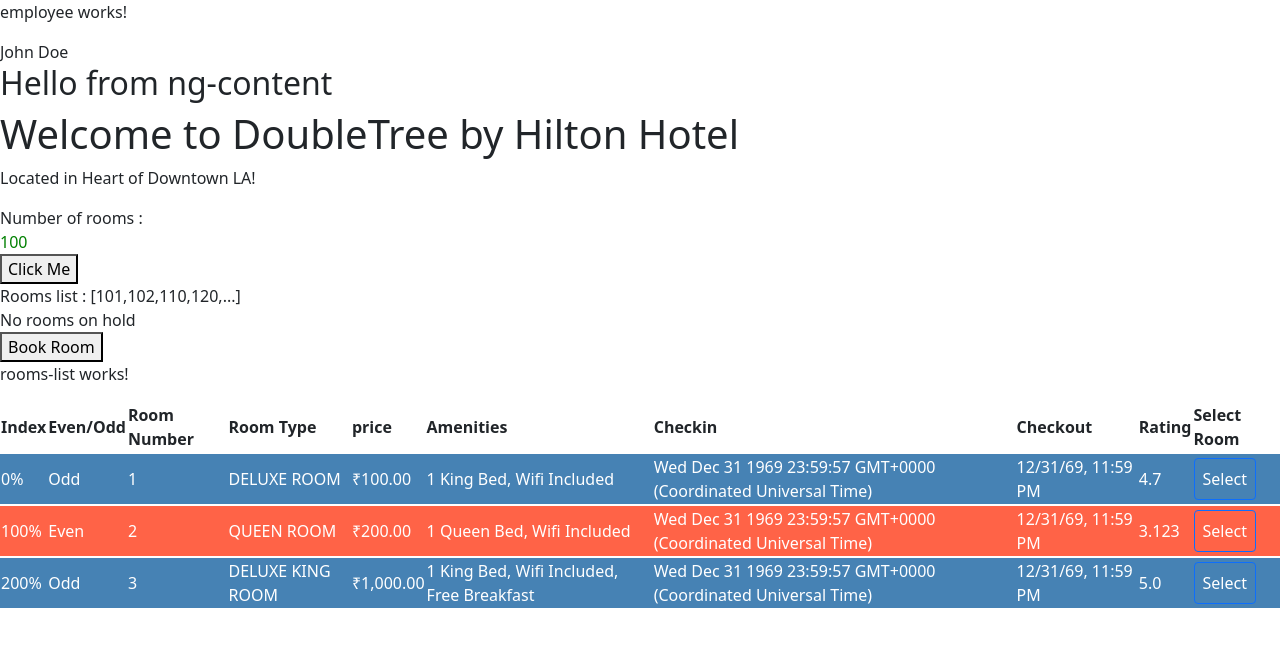
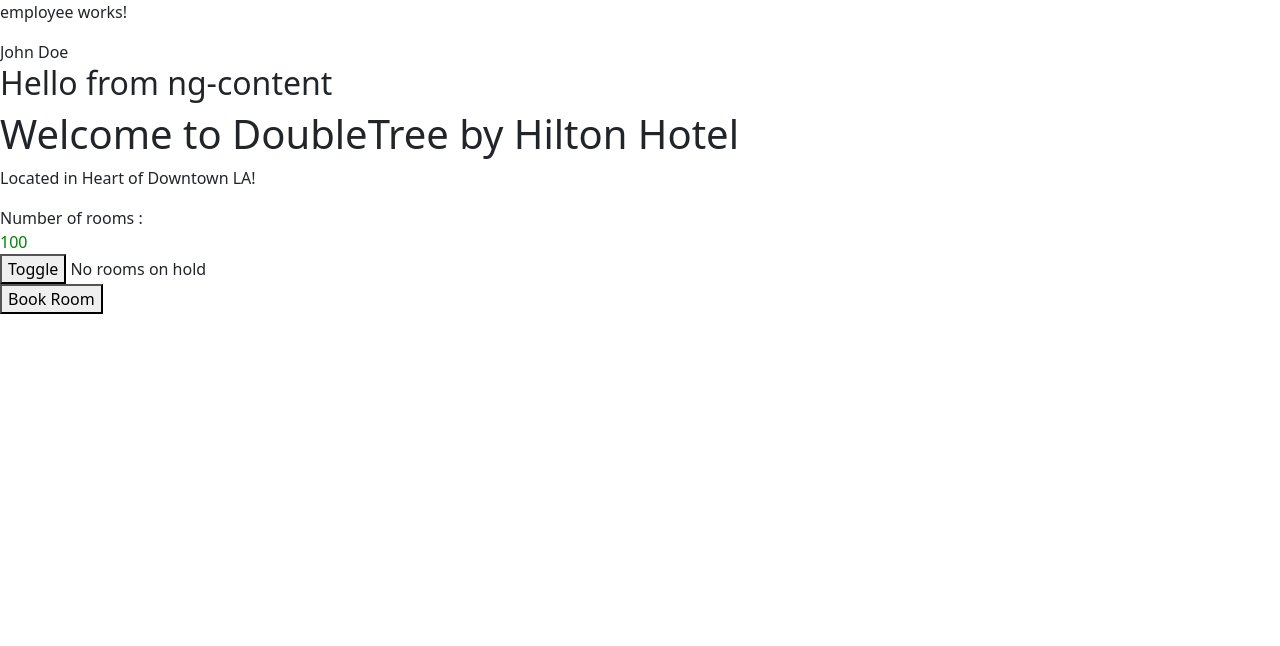
Before and after one commit to Harshali15/InventoryMangementApp, an Angular app: page / in a window 1280 px wide. Shown: the top 646 px of the page. Built offline with nearby package versions, Linux system fonts and the light colour scheme.

Commit message:
ngOnDestroy

```diff
--- a/src/app/rooms/rooms.component.html
+++ b/src/app/rooms/rooms.component.html
@@ -18,11 +18,13 @@
     [innerText]="numRooms">Number of rooms</div>
 </div>
 
-<button (click)="toggle()">Click Me</button>
+<button (click)="toggle()">Toggle</button>
 
 <!-- ngif instead of hidden as hidden will still render the element in the DOM and it may cause performace issues -->
-<div *ngIf="rooms.availableRooms>0">
+<div *ngIf="hiddenRoom">
     Rooms list : [101,102,110,120,...]
+    <app-rooms-list [rooms]="roomList" (selectedRoom)="selectRoom($event)"></app-rooms-list>
+
     <!-- {{roomList}}    displays as object so we use ngfor -->
 </div>
 
@@ -92,4 +94,4 @@
     </div>
 </div>
 
-<app-rooms-list [rooms]="roomList" (selectedRoom)="selectRoom($event)"></app-rooms-list>
+<!-- <app-rooms-list [rooms]="roomList" (selectedRoom)="selectRoom($event)"></app-rooms-list> -->
--- a/src/app/rooms/rooms.component.ts
+++ b/src/app/rooms/rooms.component.ts
@@ -1,4 +1,4 @@
-import { AfterViewChecked, AfterViewInit, ChangeDetectionStrategy, Component, DoCheck, OnInit, QueryList, ViewChild, ViewChildren } from '@angular/core';
+import { AfterViewChecked, AfterViewInit, ChangeDetectionStrategy, Component, DoCheck, OnDestroy, OnInit, QueryList, ViewChild, ViewChildren } from '@angular/core';
 import { HeaderComponent } from '../header/header.component';
 import { Rooms, RoomsList } from './rooms';
 
@@ -8,7 +8,7 @@
   styleUrls: ['./rooms.component.scss'],
   changeDetection: ChangeDetectionStrategy.OnPush
 })
-export class RoomsComponent implements OnInit, AfterViewInit, AfterViewChecked{
+export class RoomsComponent implements OnInit, AfterViewInit, AfterViewChecked, OnDestroy{
   constructor() { }
 
   //@ViewChild(HeaderComponent, {static : true}) headerComponent!: HeaderComponent;
@@ -129,4 +129,7 @@
   // }
 
 
+  ngOnDestroy(): void {
+    console.log("RoomsListComponent destroyed")
+  }
 }
```
